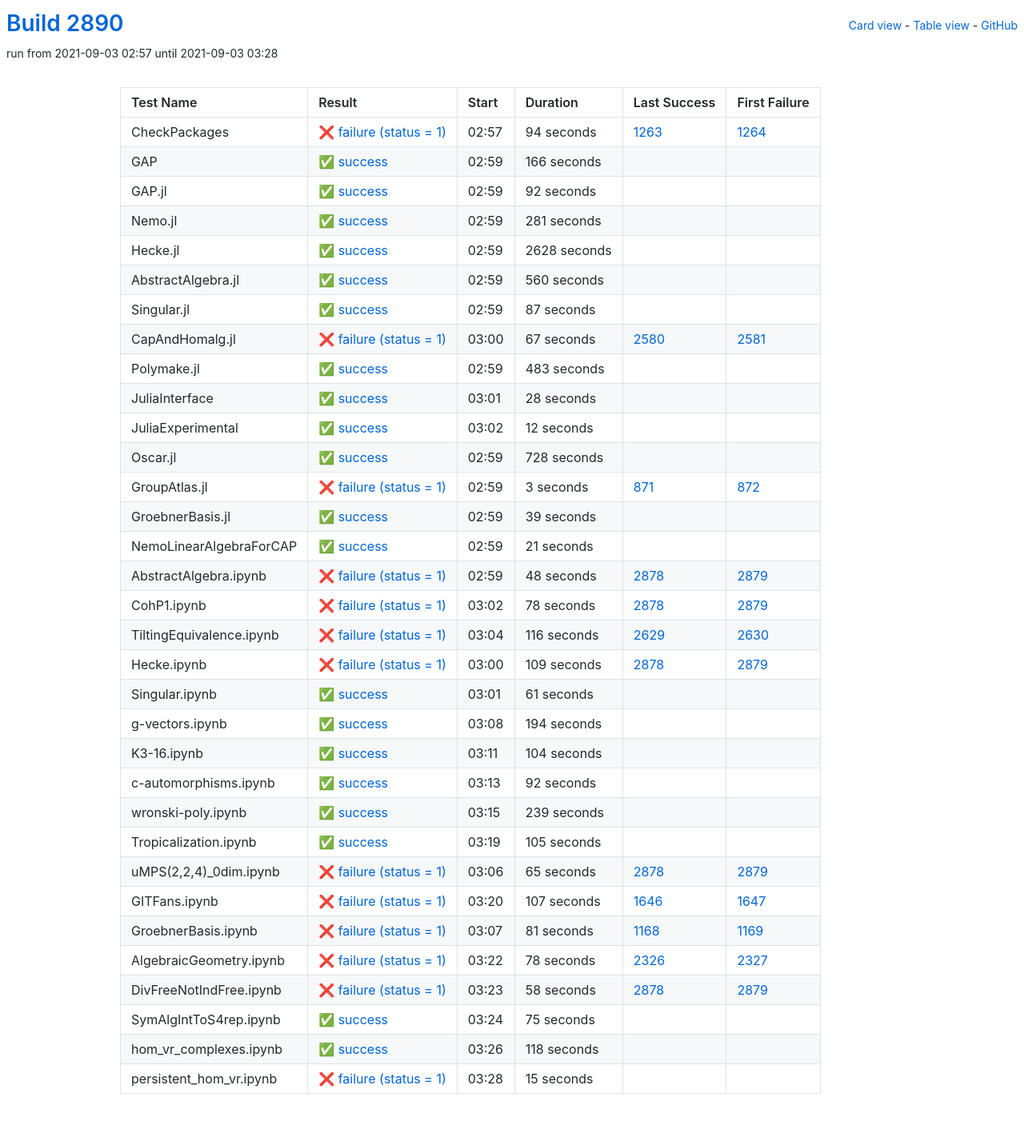
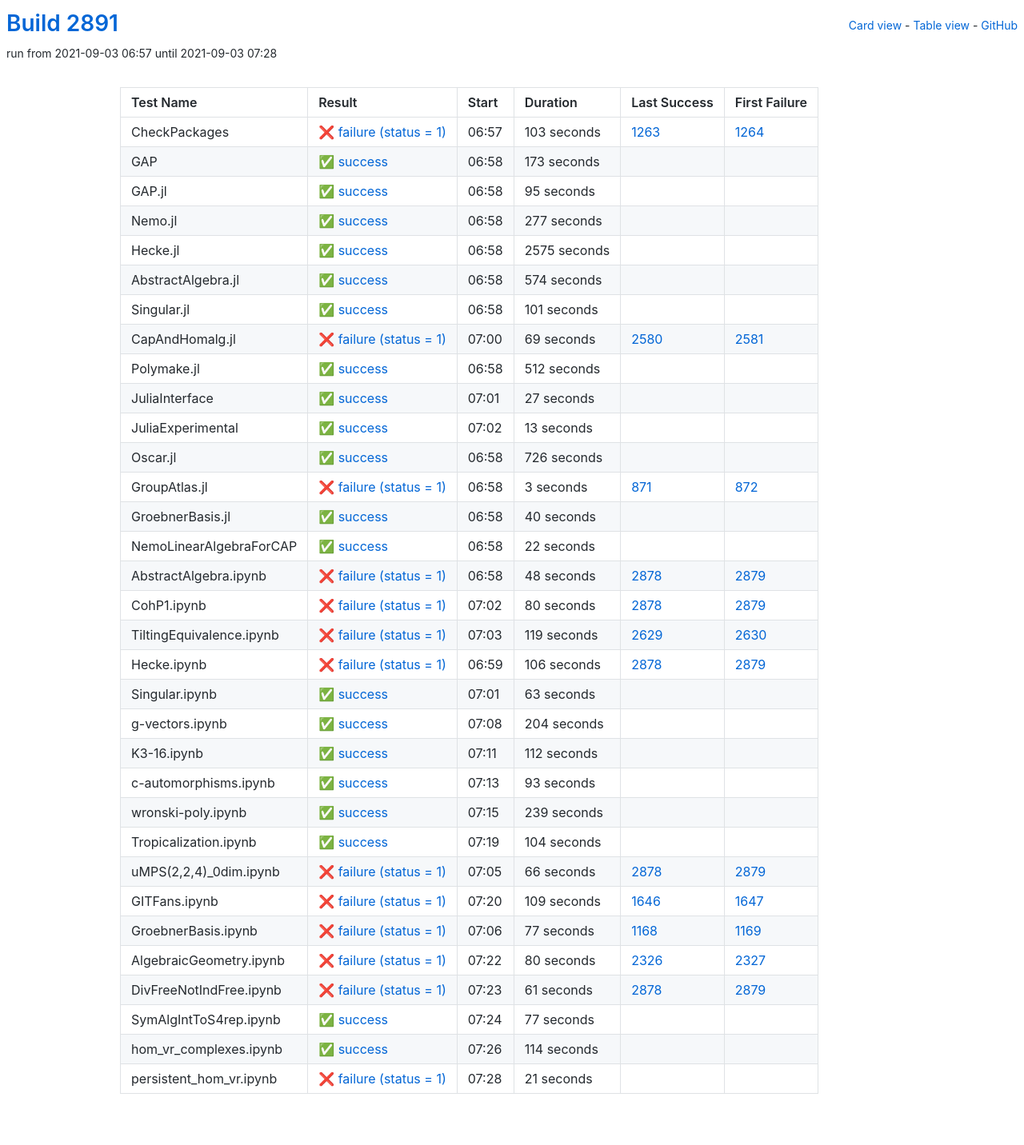
Before and after one commit to oscar-system/oscar-ci-status-stable, a Jekyll site: the page built from table.html, in a window 1280 px wide. Shown: the whole page at 80% size. Built offline with Jekyll 4.4.1, drawn with Linux system fonts in a browser that asks for light colours.

Commit message:
Build #2891

```diff
--- a/_data/ci.yml
+++ b/_data/ci.yml
@@ -1,6 +1,6 @@
 ---
-build: 2890
-build_url: https://oscarci.mathematik.uni-kl.de/job/oscar-stable/2890/
+build: 2891
+build_url: https://oscarci.mathematik.uni-kl.de/job/oscar-stable/2891/
 job: oscar-stable
 organization: oscar-system
 repo: oscar-ci-status-stable
@@ -8,152 +8,152 @@ repourl: https://github.com/oscar-system/oscar-ci-status-stable
 tests:
 - name: CheckPackages
   id: checkpackages
-  log: https://oscarci.mathematik.uni-kl.de/job/oscar-stable/2890/artifact/logs/build-2890/CheckPackages.log
-  start: 2021-09-03 02:57
+  log: https://oscarci.mathematik.uni-kl.de/job/oscar-stable/2891/artifact/logs/build-2891/CheckPackages.log
+  start: 2021-09-03 06:57
   success: false
   exitcode: 1
   status: failure
-  duration: 94
+  duration: 103
   last_success: 1263
   last_success_url: https://oscarci.mathematik.uni-kl.de/job/oscar-stable/1263/
   first_failure: 1264
   first_failure_url: https://oscarci.mathematik.uni-kl.de/job/oscar-stable/1264/
 - name: GAP
   id: gap
-  log: https://oscarci.mathematik.uni-kl.de/job/oscar-stable/2890/artifact/logs/build-2890/GAP.log
-  start: 2021-09-03 02:59
+  log: https://oscarci.mathematik.uni-kl.de/job/oscar-stable/2891/artifact/logs/build-2891/GAP.log
+  start: 2021-09-03 06:58
   success: true
   exitcode: 0
   status: success
-  duration: 166
+  duration: 173
   last_success: false
   last_success_url:
   first_failure: false
   first_failure_url:
 - name: GAP.jl
   id: gap-jl
-  log: https://oscarci.mathematik.uni-kl.de/job/oscar-stable/2890/artifact/logs/build-2890/GAP.jl.log
-  start: 2021-09-03 02:59
+  log: https://oscarci.mathematik.uni-kl.de/job/oscar-stable/2891/artifact/logs/build-2891/GAP.jl.log
+  start: 2021-09-03 06:58
   success: true
   exitcode: 0
   status: success
-  duration: 92
+  duration: 95
   last_success: false
   last_success_url:
   first_failure: false
   first_failure_url:
 - name: Nemo.jl
   id: nemo-jl
-  log: https://oscarci.mathematik.uni-kl.de/job/oscar-stable/2890/artifact/logs/build-2890/Nemo.jl.log
-  start: 2021-09-03 02:59
+  log: https://oscarci.mathematik.uni-kl.de/job/oscar-stable/2891/artifact/logs/build-2891/Nemo.jl.log
+  start: 2021-09-03 06:58
   success: true
   exitcode: 0
   status: success
-  duration: 281
+  duration: 277
   last_success: false
   last_success_url:
   first_failure: false
   first_failure_url:
 - name: Hecke.jl
   id: hecke-jl
-  log: https://oscarci.mathematik.uni-kl.de/job/oscar-stable/2890/artifact/logs/build-2890/Hecke.jl.log
-  start: 2021-09-03 02:59
+  log: https://oscarci.mathematik.uni-kl.de/job/oscar-stable/2891/artifact/logs/build-2891/Hecke.jl.log
+  start: 2021-09-03 06:58
   success: true
   exitcode: 0
   status: success
-  duration: 2628
+  duration: 2575
   last_success: false
   last_success_url:
   first_failure: false
   first_failure_url:
 - name: AbstractAlgebra.jl
   id: abstractalgebra-jl
-  log: https://oscarci.mathematik.uni-kl.de/job/oscar-stable/2890/artifact/logs/build-2890/AbstractAlgebra.jl.log
-  start: 2021-09-03 02:59
+  log: https://oscarci.mathematik.uni-kl.de/job/oscar-stable/2891/artifact/logs/build-2891/AbstractAlgebra.jl.log
+  start: 2021-09-03 06:58
   success: true
   exitcode: 0
   status: success
-  duration: 560
+  duration: 574
   last_success: false
   last_success_url:
   first_failure: false
   first_failure_url:
 - name: Singular.jl
   id: singular-jl
-  log: https://oscarci.mathematik.uni-kl.de/job/oscar-stable/2890/artifact/logs/build-2890/Singular.jl.log
-  start: 2021-09-03 02:59
+  log: https://oscarci.mathematik.uni-kl.de/job/oscar-stable/2891/artifact/logs/build-2891/Singular.jl.log
+  start: 2021-09-03 06:58
   success: true
   exitcode: 0
   status: success
-  duration: 87
+  duration: 101
   last_success: false
   last_success_url:
   first_failure: false
   first_failure_url:
 - name: CapAndHomalg.jl
   id: capandhomalg-jl
-  log: https://oscarci.mathematik.uni-kl.de/job/oscar-stable/2890/artifact/logs/build-2890/CapAndHomalg.jl.log
-  start: 2021-09-03 03:00
+  log: https://oscarci.mathematik.uni-kl.de/job/oscar-stable/2891/artifact/logs/build-2891/CapAndHomalg.jl.log
+  start: 2021-09-03 07:00
   success: false
   exitcode: 1
   status: failure
-  duration: 67
+  duration: 69
   last_success: 2580
   last_success_url: https://oscarci.mathematik.uni-kl.de/job/oscar-stable/2580/
   first_failure: 2581
   first_failure_url: https://oscarci.mathematik.uni-kl.de/job/oscar-stable/2581/
 - name: Polymake.jl
   id: polymake-jl
-  log: https://oscarci.mathematik.uni-kl.de/job/oscar-stable/2890/artifact/logs/build-2890/Polymake.jl.log
-  start: 2021-09-03 02:59
+  log: https://oscarci.mathematik.uni-kl.de/job/oscar-stable/2891/artifact/logs/build-2891/Polymake.jl.log
+  start: 2021-09-03 06:58
   success: true
   exitcode: 0
   status: success
-  duration: 483
+  duration: 512
   last_success: false
   last_success_url:
   first_failure: false
   first_failure_url:
 - name: JuliaInterface
   id: juliainterface
-  log: https://oscarci.mathematik.uni-kl.de/job/oscar-stable/2890/artifact/logs/build-2890/JuliaInterface.log
-  start: 2021-09-03 03:01
+  log: https://oscarci.mathematik.uni-kl.de/job/oscar-stable/2891/artifact/logs/build-2891/JuliaInterface.log
+  start: 2021-09-03 07:01
   success: true
   exitcode: 0
   status: success
-  duration: 28
+  duration: 27
   last_success: false
   last_success_url:
   first_failure: false
   first_failure_url:
 - name: JuliaExperimental
   id: juliaexperimental
-  log: https://oscarci.mathematik.uni-kl.de/job/oscar-stable/2890/artifact/logs/build-2890/JuliaExperimental.log
-  start: 2021-09-03 03:02
+  log: https://oscarci.mathematik.uni-kl.de/job/oscar-stable/2891/artifact/logs/build-2891/JuliaExperimental.log
+  start: 2021-09-03 07:02
   success: true
   exitcode: 0
   status: success
-  duration: 12
+  duration: 13
   last_success: false
   last_success_url:
   first_failure: false
   first_failure_url:
 - name: Oscar.jl
   id: oscar-jl
-  log: https://oscarci.mathematik.uni-kl.de/job/oscar-stable/2890/artifact/logs/build-2890/Oscar.jl.log
-  start: 2021-09-03 02:59
+  log: https://oscarci.mathematik.uni-kl.de/job/oscar-stable/2891/artifact/logs/build-2891/Oscar.jl.log
+  start: 2021-09-03 06:58
   success: true
   exitcode: 0
   status: success
-  duration: 728
+  duration: 726
   last_success: false
   last_success_url:
   first_failure: false
   first_failure_url:
 - name: GroupAtlas.jl
   id: groupatlas-jl
-  log: https://oscarci.mathematik.uni-kl.de/job/oscar-stable/2890/artifact/logs/build-2890/GroupAtlas.jl.log
-  start: 2021-09-03 02:59
+  log: https://oscarci.mathematik.uni-kl.de/job/oscar-stable/2891/artifact/logs/build-2891/GroupAtlas.jl.log
+  start: 2021-09-03 06:58
   success: false
   exitcode: 1
   status: failure
@@ -164,32 +164,32 @@ tests:
   first_failure_url: https://oscarci.mathematik.uni-kl.de/job/oscar-stable/872/
 - name: GroebnerBasis.jl
   id: groebnerbasis-jl
-  log: https://oscarci.mathematik.uni-kl.de/job/oscar-stable/2890/artifact/logs/build-2890/GroebnerBasis.jl.log
-  start: 2021-09-03 02:59
+  log: https://oscarci.mathematik.uni-kl.de/job/oscar-stable/2891/artifact/logs/build-2891/GroebnerBasis.jl.log
+  start: 2021-09-03 06:58
   success: true
   exitcode: 0
   status: success
-  duration: 39
+  duration: 40
   last_success: false
   last_success_url:
   first_failure: false
   first_failure_url:
 - name: NemoLinearAlgebraForCAP
   id: nemolinearalgebraforcap
-  log: https://oscarci.mathematik.uni-kl.de/job/oscar-stable/2890/artifact/logs/build-2890/NemoLinearAlgebraForCAP.log
-  start: 2021-09-03 02:59
+  log: https://oscarci.mathematik.uni-kl.de/job/oscar-stable/2891/artifact/logs/build-2891/NemoLinearAlgebraForCAP.log
+  start: 2021-09-03 06:58
   success: true
   exitcode: 0
   status: success
-  duration: 21
+  duration: 22
   last_success: false
   last_success_url:
   first_failure: false
   first_failure_url:
 - name: AbstractAlgebra.ipynb
   id: abstractalgebra-ipynb
-  log: https://oscarci.mathematik.uni-kl.de/job/oscar-stable/2890/artifact/logs/build-2890/AbstractAlgebra.ipynb.log
-  start: 2021-09-03 02:59
+  log: https://oscarci.mathematik.uni-kl.de/job/oscar-stable/2891/artifact/logs/build-2891/AbstractAlgebra.ipynb.log
+  start: 2021-09-03 06:58
   success: false
   exitcode: 1
   status: failure
@@ -200,92 +200,92 @@ tests:
   first_failure_url: https://oscarci.mathematik.uni-kl.de/job/oscar-stable/2879/
 - name: CohP1.ipynb
   id: cohp1-ipynb
-  log: https://oscarci.mathematik.uni-kl.de/job/oscar-stable/2890/artifact/logs/build-2890/CohP1.ipynb.log
-  start: 2021-09-03 03:02
+  log: https://oscarci.mathematik.uni-kl.de/job/oscar-stable/2891/artifact/logs/build-2891/CohP1.ipynb.log
+  start: 2021-09-03 07:02
   success: false
   exitcode: 1
   status: failure
-  duration: 78
+  duration: 80
   last_success: 2878
   last_success_url: https://oscarci.mathematik.uni-kl.de/job/oscar-stable/2878/
   first_failure: 2879
   first_failure_url: https://oscarci.mathematik.uni-kl.de/job/oscar-stable/2879/
 - name: TiltingEquivalence.ipynb
   id: tiltingequivalence-ipynb
-  log: https://oscarci.mathematik.uni-kl.de/job/oscar-stable/2890/artifact/logs/build-2890/TiltingEquivalence.ipynb.log
-  start: 2021-09-03 03:04
+  log: https://oscarci.mathematik.uni-kl.de/job/oscar-stable/2891/artifact/logs/build-2891/TiltingEquivalence.ipynb.log
+  start: 2021-09-03 07:03
   success: false
   exitcode: 1
   status: failure
-  duration: 116
+  duration: 119
   last_success: 2629
   last_success_url: https://oscarci.mathematik.uni-kl.de/job/oscar-stable/2629/
   first_failure: 2630
   first_failure_url: https://oscarci.mathematik.uni-kl.de/job/oscar-stable/2630/
 - name: Hecke.ipynb
   id: hecke-ipynb
-  log: https://oscarci.mathematik.uni-kl.de/job/oscar-stable/2890/artifact/logs/build-2890/Hecke.ipynb.log
-  start: 2021-09-03 03:00
+  log: https://oscarci.mathematik.uni-kl.de/job/oscar-stable/2891/artifact/logs/build-2891/Hecke.ipynb.log
+  start: 2021-09-03 06:59
   success: false
   exitcode: 1
   status: failure
-  duration: 109
+  duration: 106
   last_success: 2878
   last_success_url: https://oscarci.mathematik.uni-kl.de/job/oscar-stable/2878/
   first_failure: 2879
   first_failure_url: https://oscarci.mathematik.uni-kl.de/job/oscar-stable/2879/
 - name: Singular.ipynb
   id: singular-ipynb
-  log: https://oscarci.mathematik.uni-kl.de/job/oscar-stable/2890/artifact/logs/build-2890/Singular.ipynb.log
-  start: 2021-09-03 03:01
+  log: https://oscarci.mathematik.uni-kl.de/job/oscar-stable/2891/artifact/logs/build-2891/Singular.ipynb.log
+  start: 2021-09-03 07:01
   success: true
   exitcode: 0
   status: success
-  duration: 61
+  duration: 63
   last_success: false
   last_success_url:
   first_failure: false
   first_failure_url:
 - name: g-vectors.ipynb
   id: g-vectors-ipynb
-  log: https://oscarci.mathematik.uni-kl.de/job/oscar-stable/2890/artifact/logs/build-2890/g-vectors.ipynb.log
-  start: 2021-09-03 03:08
+  log: https://oscarci.mathematik.uni-kl.de/job/oscar-stable/2891/artifact/logs/build-2891/g-vectors.ipynb.log
+  start: 2021-09-03 07:08
   success: true
   exitcode: 0
   status: success
-  duration: 194
+  duration: 204
   last_success: false
   last_success_url:
   first_failure: false
   first_failure_url:
 - name: K3-16.ipynb
   id: k3-16-ipynb
-  log: https://oscarci.mathematik.uni-kl.de/job/oscar-stable/2890/artifact/logs/build-2890/K3-16.ipynb.log
-  start: 2021-09-03 03:11
+  log: https://oscarci.mathematik.uni-kl.de/job/oscar-stable/2891/artifact/logs/build-2891/K3-16.ipynb.log
+  start: 2021-09-03 07:11
   success: true
   exitcode: 0
   status: success
-  duration: 104
+  duration: 112
   last_success: false
   last_success_url:
   first_failure: false
   first_failure_url:
 - name: c-automorphisms.ipynb
   id: c-automorphisms-ipynb
-  log: https://oscarci.mathematik.uni-kl.de/job/oscar-stable/2890/artifact/logs/build-2890/c-automorphisms.ipynb.log
-  start: 2021-09-03 03:13
+  log: https://oscarci.mathematik.uni-kl.de/job/oscar-stable/2891/artifact/logs/build-2891/c-automorphisms.ipynb.log
+  start: 2021-09-03 07:13
   success: true
   exitcode: 0
   status: success
-  duration: 92
+  duration: 93
   last_success: false
   last_success_url:
   first_failure: false
   first_failure_url:
 - name: wronski-poly.ipynb
   id: wronski-poly-ipynb
-  log: https://oscarci.mathematik.uni-kl.de/job/oscar-stable/2890/artifact/logs/build-2890/wronski-poly.ipynb.log
-  start: 2021-09-03 03:15
+  log: https://oscarci.mathematik.uni-kl.de/job/oscar-stable/2891/artifact/logs/build-2891/wronski-poly.ipynb.log
+  start: 2021-09-03 07:15
   success: true
   exitcode: 0
   status: success
@@ -296,108 +296,108 @@ tests:
   first_failure_url:
 - name: Tropicalization.ipynb
   id: tropicalization-ipynb
-  log: https://oscarci.mathematik.uni-kl.de/job/oscar-stable/2890/artifact/logs/build-2890/Tropicalization.ipynb.log
-  start: 2021-09-03 03:19
+  log: https://oscarci.mathematik.uni-kl.de/job/oscar-stable/2891/artifact/logs/build-2891/Tropicalization.ipynb.log
+  start: 2021-09-03 07:19
   success: true
   exitcode: 0
   status: success
-  duration: 105
+  duration: 104
   last_success: false
   last_success_url:
   first_failure: false
   first_failure_url:
 - name: uMPS(2,2,4)_0dim.ipynb
   id: umps-2-2-4-0dim-ipynb
-  log: https://oscarci.mathematik.uni-kl.de/job/oscar-stable/2890/artifact/logs/build-2890/uMPS-2-2-4-_0dim.ipynb.log
-  start: 2021-09-03 03:06
+  log: https://oscarci.mathematik.uni-kl.de/job/oscar-stable/2891/artifact/logs/build-2891/uMPS-2-2-4-_0dim.ipynb.log
+  start: 2021-09-03 07:05
   success: false
   exitcode: 1
   status: failure
-  duration: 65
+  duration: 66
   last_success: 2878
   last_success_url: https://oscarci.mathematik.uni-kl.de/job/oscar-stable/2878/
   first_failure: 2879
   first_failure_url: https://oscarci.mathematik.uni-kl.de/job/oscar-stable/2879/
 - name: GITFans.ipynb
   id: gitfans-ipynb
-  log: https://oscarci.mathematik.uni-kl.de/job/oscar-stable/2890/artifact/logs/build-2890/GITFans.ipynb.log
-  start: 2021-09-03 03:20
+  log: https://oscarci.mathematik.uni-kl.de/job/oscar-stable/2891/artifact/logs/build-2891/GITFans.ipynb.log
+  start: 2021-09-03 07:20
   success: false
   exitcode: 1
   status: failure
-  duration: 107
+  duration: 109
   last_success: 1646
   last_success_url: https://oscarci.mathematik.uni-kl.de/job/oscar-stable/1646/
   first_failure: 1647
   first_failure_url: https://oscarci.mathematik.uni-kl.de/job/oscar-stable/1647/
 - name: GroebnerBasis.ipynb
   id: groebnerbasis-ipynb
-  log: https://oscarci.mathematik.uni-kl.de/job/oscar-stable/2890/artifact/logs/build-2890/GroebnerBasis.ipynb.log
-  start: 2021-09-03 03:07
+  log: https://oscarci.mathematik.uni-kl.de/job/oscar-stable/2891/artifact/logs/build-2891/GroebnerBasis.ipynb.log
+  start: 2021-09-03 07:06
   success: false
   exitcode: 1
   status: failure
-  duration: 81
+  duration: 77
   last_success: 1168
   last_success_url: https://oscarci.mathematik.uni-kl.de/job/oscar-stable/1168/
   first_failure: 1169
   first_failure_url: https://oscarci.mathematik.uni-kl.de/job/oscar-stable/1169/
 - name: AlgebraicGeometry.ipynb
   id: algebraicgeometry-ipynb
-  log: https://oscarci.mathematik.uni-kl.de/job/oscar-stable/2890/artifact/logs/build-2890/AlgebraicGeometry.ipynb.log
-  start: 2021-09-03 03:22
+  log: https://oscarci.mathematik.uni-kl.de/job/oscar-stable/2891/artifact/logs/build-2891/AlgebraicGeometry.ipynb.log
+  start: 2021-09-03 07:22
   success: false
   exitcode: 1
   status: failure
-  duration: 78
+  duration: 80
   last_success: 2326
   last_success_url: https://oscarci.mathematik.uni-kl.de/job/oscar-stable/2326/
   first_failure: 2327
   first_failure_url: https://oscarci.mathematik.uni-kl.de/job/oscar-stable/2327/
 - name: DivFreeNotIndFree.ipynb
   id: divfreenotindfree-ipynb
-  log: https://oscarci.mathematik.uni-kl.de/job/oscar-stable/2890/artifact/logs/build-2890/DivFreeNotIndFree.ipynb.log
-  start: 2021-09-03 03:23
+  log: https://oscarci.mathematik.uni-kl.de/job/oscar-stable/2891/artifact/logs/build-2891/DivFreeNotIndFree.ipynb.log
+  start: 2021-09-03 07:23
   success: false
   exitcode: 1
   status: failure
-  duration: 58
+  duration: 61
   last_success: 2878
   last_success_url: https://oscarci.mathematik.uni-kl.de/job/oscar-stable/2878/
   first_failure: 2879
   first_failure_url: https://oscarci.mathematik.uni-kl.de/job/oscar-stable/2879/
 - name: SymAlgIntToS4rep.ipynb
   id: symalginttos4rep-ipynb
-  log: https://oscarci.mathematik.uni-kl.de/job/oscar-stable/2890/artifact/logs/build-2890/SymAlgIntToS4rep.ipynb.log
-  start: 2021-09-03 03:24
+  log: https://oscarci.mathematik.uni-kl.de/job/oscar-stable/2891/artifact/logs/build-2891/SymAlgIntToS4rep.ipynb.log
+  start: 2021-09-03 07:24
   success: true
   exitcode: 0
   status: success
-  duration: 75
+  duration: 77
   last_success: false
   last_success_url:
   first_failure: false
   first_failure_url:
 - name: hom_vr_complexes.ipynb
   id: hom-vr-complexes-ipynb
-  log: https://oscarci.mathematik.uni-kl.de/job/oscar-stable/2890/artifact/logs/build-2890/hom_vr_complexes.ipynb.log
-  start: 2021-09-03 03:26
+  log: https://oscarci.mathematik.uni-kl.de/job/oscar-stable/2891/artifact/logs/build-2891/hom_vr_complexes.ipynb.log
+  start: 2021-09-03 07:26
   success: true
   exitcode: 0
   status: success
-  duration: 118
+  duration: 114
   last_success: false
   last_success_url:
   first_failure: false
   first_failure_url:
 - name: persistent_hom_vr.ipynb
   id: persistent-hom-vr-ipynb
-  log: https://oscarci.mathematik.uni-kl.de/job/oscar-stable/2890/artifact/logs/build-2890/persistent_hom_vr.ipynb.log
-  start: 2021-09-03 03:28
+  log: https://oscarci.mathematik.uni-kl.de/job/oscar-stable/2891/artifact/logs/build-2891/persistent_hom_vr.ipynb.log
+  start: 2021-09-03 07:28
   success: false
   exitcode: 1
   status: failure
-  duration: 15
+  duration: 21
   last_success: false
   last_success_url:
   first_failure: false
```
Also changed, not shown: README.md.
